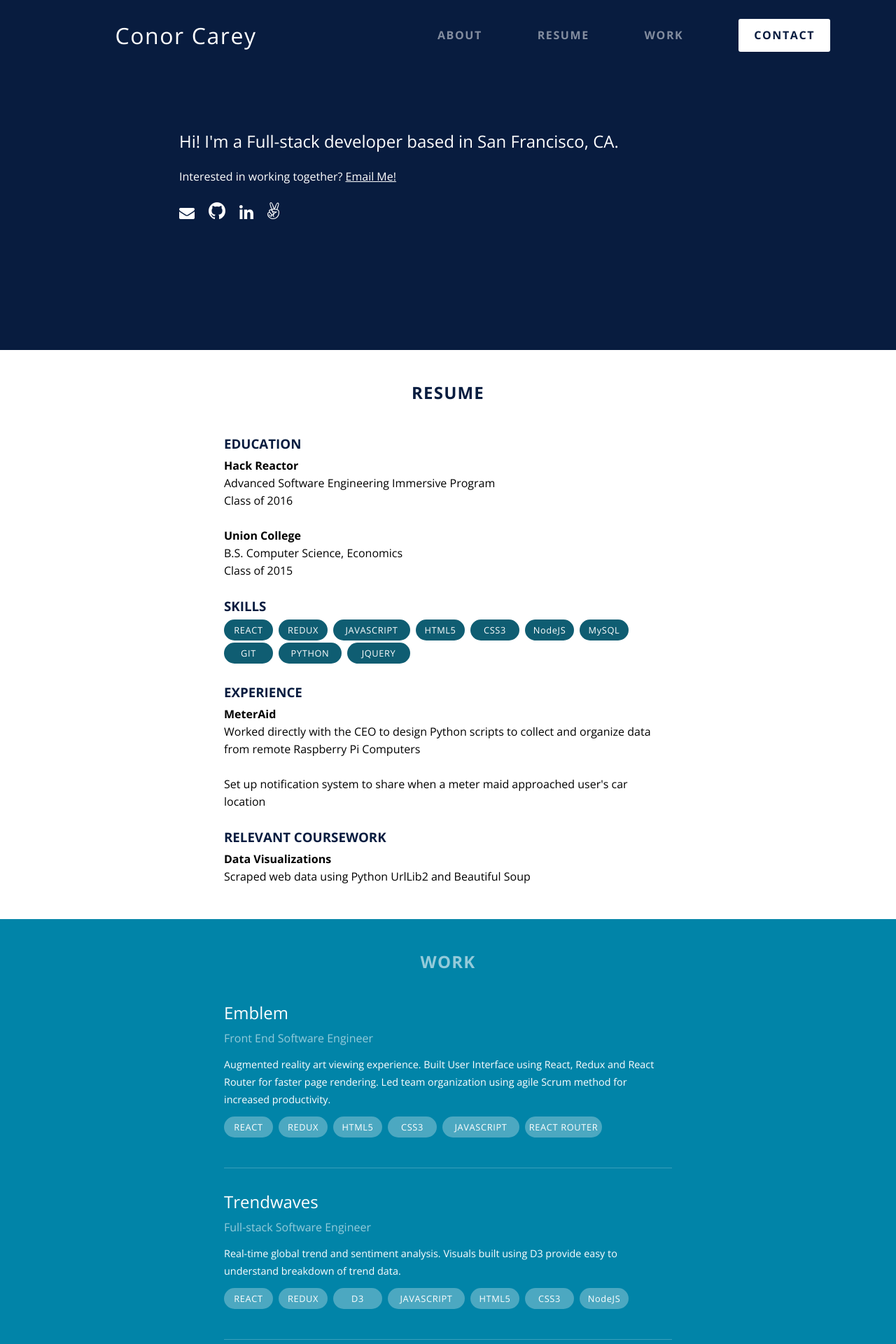
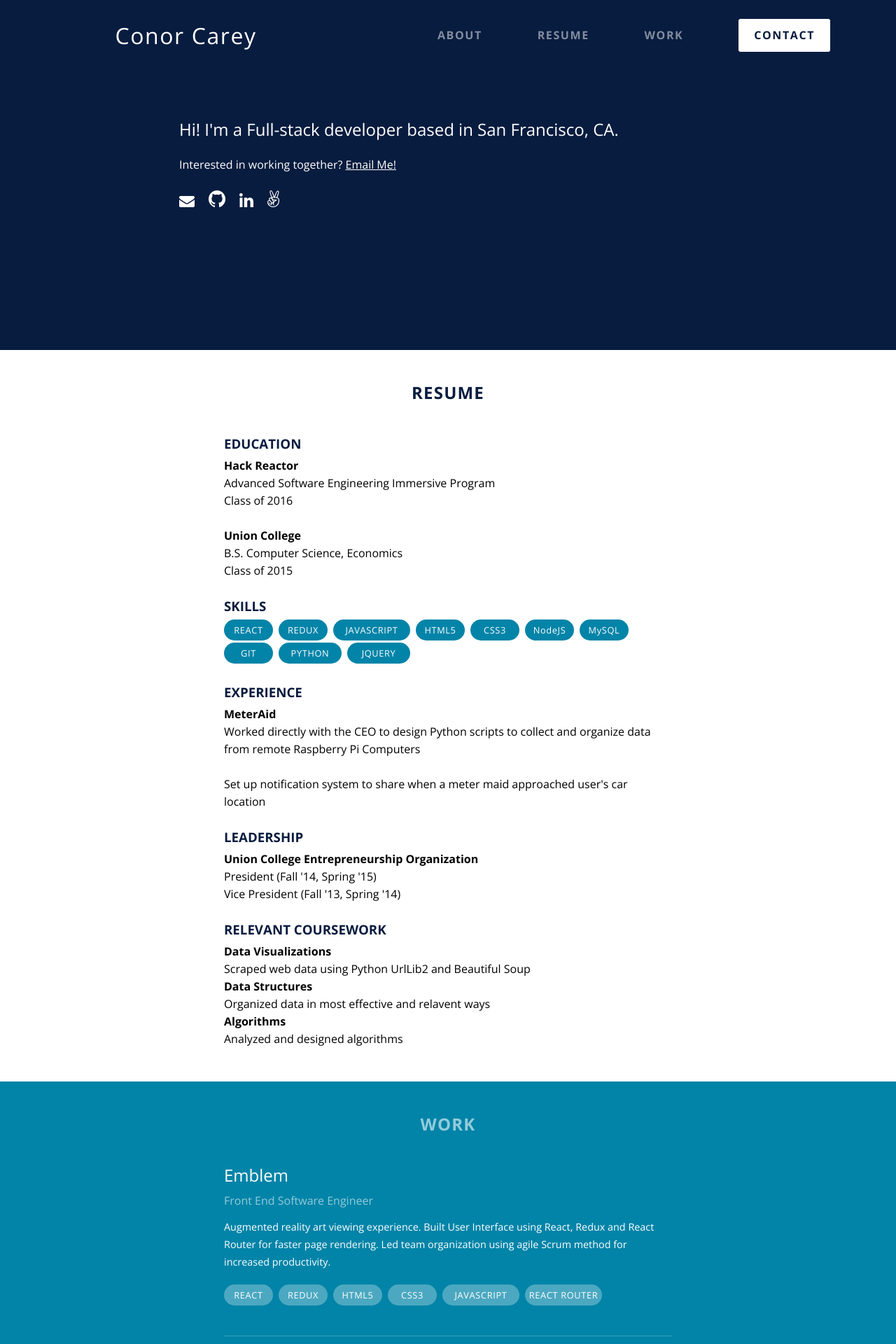
Before and after one commit to ccarey221/conorsportfolio, a React app: page / in a window 1280 px wide. Shown: the top 1920 px of the page at 70% size. Built offline with nearby package versions, Linux system fonts and the light colour scheme.

Commit message:
complete

```diff
--- a/src/Components/Body/Education.jsx
+++ b/src/Components/Body/Education.jsx
@@ -41,9 +41,19 @@ export default class Education extends React.Component {
             maid approached user's car location</p>
           </div>
           <div>
+            <h3>LEADERSHIP</h3>
+            <h4>Union College Entrepreneurship Organization</h4>
+            <p>President (Fall '14, Spring '15)</p>
+            <p>Vice President (Fall '13, Spring '14)</p>
+          </div>
+          <div>
             <h3>RELEVANT COURSEWORK</h3>
             <h4>Data Visualizations</h4>
             <p>Scraped web data using Python UrlLib2 and Beautiful Soup</p>
+            <h4>Data Structures</h4>
+            <p>Organized data in most effective and relavent ways</p>
+            <h4>Algorithms</h4>
+            <p>Analyzed and designed algorithms</p>
           </div>
         </div>
       </div>
--- a/src/Components/Body/ReusableComponents/bubbleComponent.css
+++ b/src/Components/Body/ReusableComponents/bubbleComponent.css
@@ -1,5 +1,5 @@
 .bubble, .mediumBubble, .largeBubble, .workBubble, .mediumWorkBubble, .largeWorkBubble  {
-  background-color: #0f5d72;
+  background-color: #0184a8;
   font-family: 'Open Sans';
   letter-spacing: .05em;
   border-radius: 20px;
--- a/src/Components/Body/body.css
+++ b/src/Components/Body/body.css
@@ -20,7 +20,7 @@ CSS for the ABOUT section
 .aboutContainer {
   position: absolute;
   height: 30%;
-  padding: 6%;
+  padding: 60px;
   padding-left: 20%;
   line-height: 50px;
 }
@@ -34,6 +34,7 @@ CSS for the ABOUT section
 
 .iconRow {
   margin-top: 5px;
+  margin-bottom: 50px;
 }
 
 .iconRow a {
@@ -133,13 +134,13 @@ CSS for the WORK section
 
 .workContainer p {
   font-size: .9em;
-  margin-bottom: 12px
+  margin-bottom: 20px
 }
 
 .appSection {
   border-bottom: 1px solid rgba(255,255,255,0.22);
   padding-bottom: 40px;
-  margin-bottom: 10px;
+  margin-bottom: 30px;
 }
 
 /************************
@@ -171,7 +172,6 @@ CSS for the CONTACT section
   line-height: 30px;
   font-weight: normal;
   font-size: 1.2em;
-  opacity: .6;
 }
 
 .me {
```
